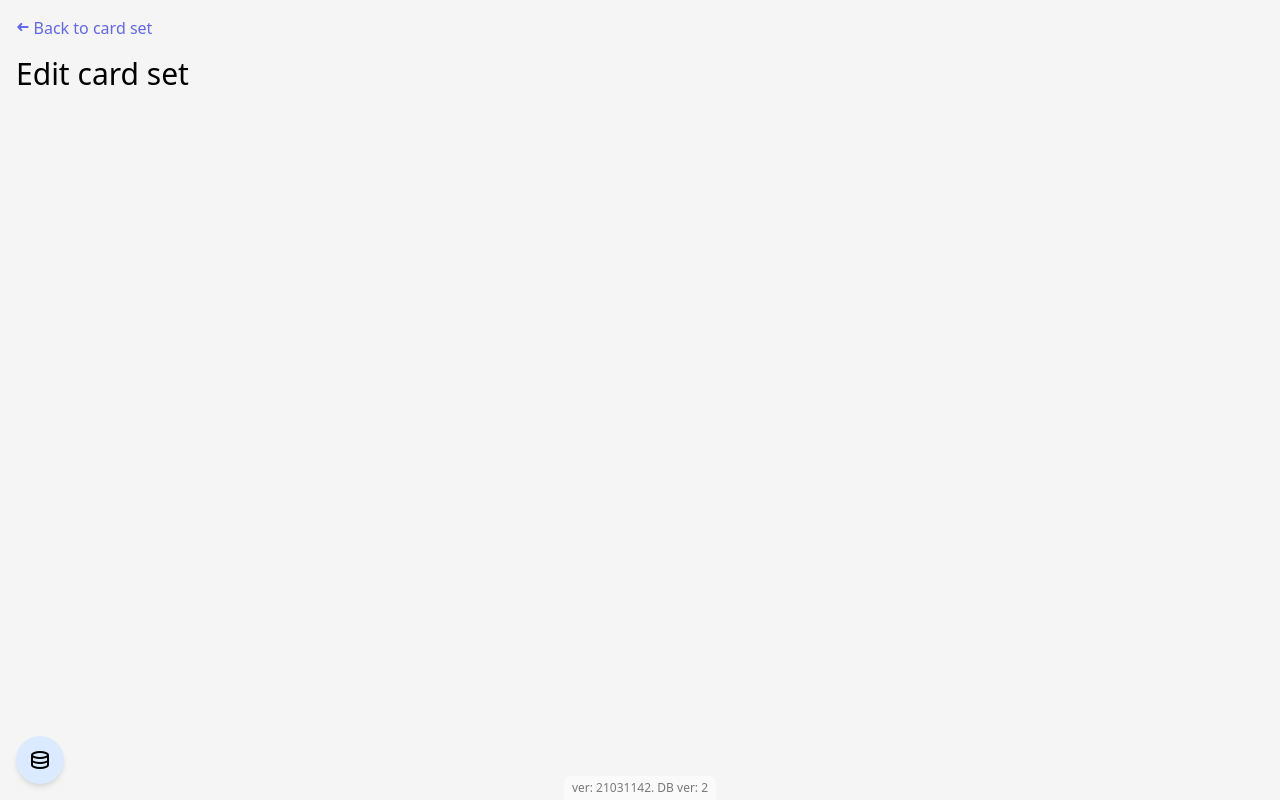
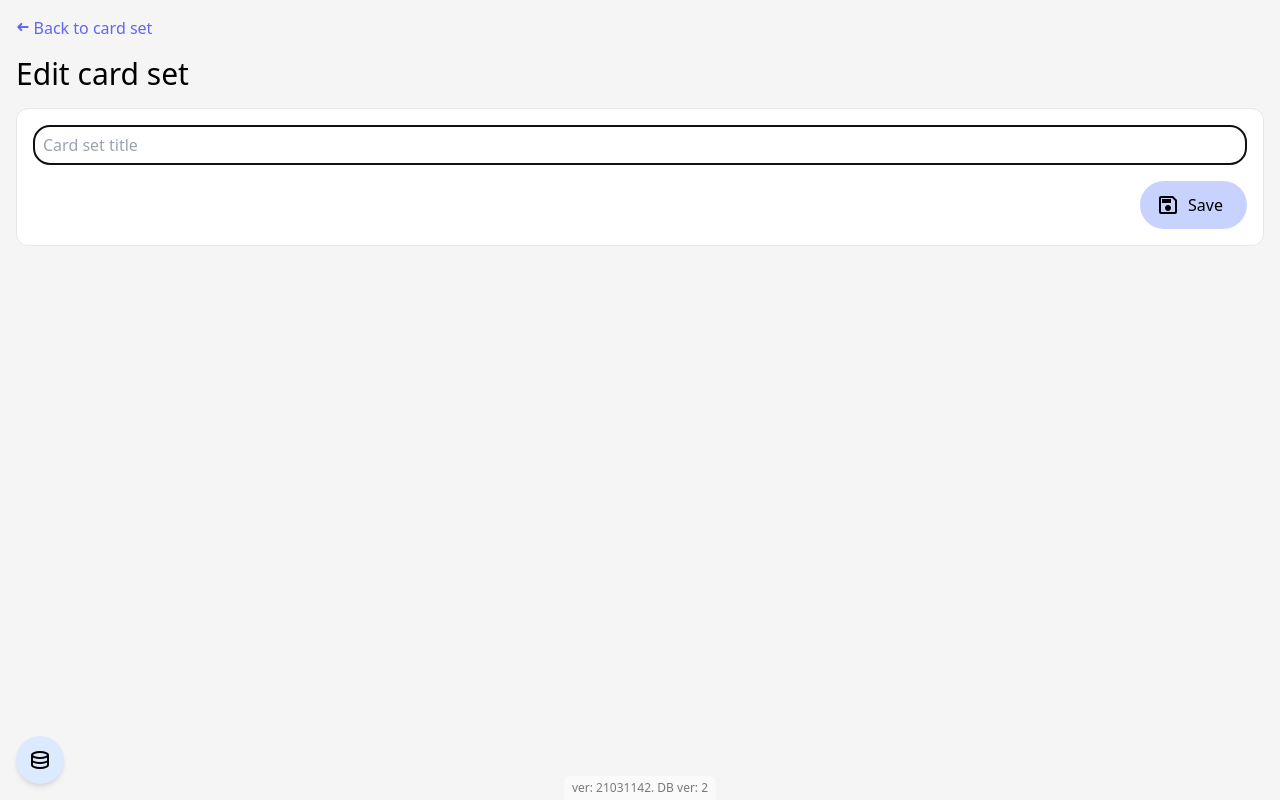
Before and after one commit to sumerokr/memorit-fork, a Vue app: page /sets/1/edit in a window 1280 px wide. Built offline with nearby package versions, Linux system fonts and the light colour scheme.

Commit message:
unified forms

```diff
--- a/src/components/NewCardForm.vue
+++ b/src/components/CardForm.vue
@@ -19,11 +19,11 @@ const emit = defineEmits<{
 
 const front = computed({
   get: () => props.front,
-  set: (value) => emit("update:front", value.trim()),
+  set: (value) => emit("update:front", value),
 });
 const back = computed({
   get: () => props.back,
-  set: (value) => emit("update:back", value.trim()),
+  set: (value) => emit("update:back", value),
 });
 
 const frontEl = ref<HTMLInputElement>();
--- /dev/null
+++ b/src/components/CardSetForm.vue
@@ -0,0 +1,63 @@
+<script setup lang="ts">
+import { ref, watch, computed, onMounted } from "vue";
+import type { CardSet } from "@/domain/card-set";
+import CommonButton from "@/components/CommonButton.vue";
+
+type Props = {
+  title: CardSet["title"];
+  isLoading: boolean;
+};
+
+const props = defineProps<Props>();
+
+const emit = defineEmits<{
+  (e: "update:title", title: Props["title"]): void;
+  (e: "submit"): void;
+}>();
+
+const title = computed({
+  get: () => props.title,
+  set: (value) => emit("update:title", value),
+});
+
+const titleEl = ref<HTMLInputElement>();
+
+onMounted(() => {
+  titleEl.value?.focus();
+});
+
+const onSubmit = async () => {
+  emit("submit");
+};
+
+watch(title, (newTitle) => {
+  if (newTitle === "") {
+    titleEl.value?.focus();
+  }
+});
+</script>
+
+<template>
+  <form class="border rounded-xl mb-4 p-4 bg-white" @submit.prevent="onSubmit">
+    <p class="mb-4">
+      <input
+        v-model="title"
+        id="title"
+        class="leading-5 border-2 rounded-2xl p-2 w-full"
+        type="text"
+        placeholder="Card set title"
+        autocomplete="off"
+        ref="titleEl"
+      />
+    </p>
+    <p class="text-right">
+      <CommonButton
+        before="save"
+        class="bg-indigo-200"
+        type="submit"
+        :disabled="isLoading"
+        >Save</CommonButton
+      >
+    </p>
+  </form>
+</template>
--- a/src/views/CardSetCreateView.vue
+++ b/src/views/CreateCardSetView.vue
@@ -1,13 +1,12 @@
 <script setup lang="ts">
-import { ref, onMounted } from "vue";
+import { ref } from "vue";
 import CardSetList from "@/components/CardSetList.vue";
 import type { CardSetV2 } from "@/domain/card-set";
 import { createCardSetUC } from "@/application/create-card-set";
 import { useAsyncState } from "@vueuse/core";
-import CommonButton from "@/components/CommonButton.vue";
+import CardSetForm from "@/components/CardSetForm.vue";
 
 const title = ref("");
-const titleEl = ref<HTMLInputElement>();
 const createdCardSets = ref<
   (CardSetV2 & {
     cardsCount: number;
@@ -21,6 +20,7 @@ const { isLoading, execute } = useAsyncState(createCardSetUC, null, {
     if (!cardSet) {
       return;
     }
+
     createdCardSets.value.unshift({
       ...cardSet,
       cardsCount: 0,
@@ -28,7 +28,6 @@ const { isLoading, execute } = useAsyncState(createCardSetUC, null, {
     });
 
     title.value = "";
-    titleEl.value?.focus();
   },
 });
 
@@ -37,17 +36,12 @@ const onSubmit = async () => {
     return;
   }
 
-  const trimmed = title.value.trim();
-  if (!trimmed) {
+  if (!title.value) {
     return;
   }
 
-  await execute(0, { title: trimmed });
+  await execute(0, { title: title.value });
 };
-
-onMounted(() => {
-  titleEl.value?.focus();
-});
 </script>
 
 <template>
@@ -61,31 +55,11 @@ onMounted(() => {
 
     <h1 class="text-3xl mb-4">Add new card set</h1>
 
-    <form
-      class="border rounded-xl mb-4 p-4 bg-white"
-      @submit.prevent="onSubmit"
-    >
-      <p class="mb-4">
-        <input
-          v-model="title"
-          id="title"
-          class="leading-5 border-2 rounded-2xl p-2 w-full"
-          type="text"
-          placeholder="Card set title"
-          autocomplete="off"
-          ref="titleEl"
-        />
-      </p>
-      <p class="text-right">
-        <CommonButton
-          before="save"
-          class="bg-indigo-200"
-          type="submit"
-          :disabled="isLoading"
-          >Save
-        </CommonButton>
-      </p>
-    </form>
+    <CardSetForm
+      v-model:title.trim="title"
+      :is-loading="isLoading"
+      @submit="onSubmit"
+    />
 
     <CardSetList :cardSets="createdCardSets" />
   </div>
--- a/src/views/NewCardView.vue
+++ b/src/views/CreateCardView.vue
@@ -4,7 +4,7 @@ import CardList from "@/components/CardList.vue";
 import { useCreateCard } from "@/composables/use-cards";
 import { cardsByCardSetId } from "@/services/cards-storage";
 import type { Card } from "@/domain/card";
-import NewCardForm from "@/components/NewCardForm.vue";
+import NewCardForm from "@/components/CardForm.vue";
 
 type Props = {
   cardSetId: string;
@@ -52,8 +52,8 @@ const onSubmit = async () => {
     <h1 class="text-3xl mb-4">Add new card</h1>
 
     <NewCardForm
-      v-model:front="front"
-      v-model:back="back"
+      v-model:front.trim="front"
+      v-model:back.trim="back"
       :is-loading="isLoading"
       @submit="onSubmit"
     />
--- a/src/views/CardSetEditView.vue
+++ b/src/views/UpdateCardSetView.vue
@@ -1,10 +1,10 @@
 <script setup lang="ts">
-import { ref, nextTick } from "vue";
+import { ref } from "vue";
 import { getCardSetUC } from "@/application/get-card-set";
 import { updateCardSetUC } from "@/application/update-card-set";
 import { useAsyncState } from "@vueuse/core";
 import { useRouter } from "vue-router";
-import CommonButton from "@/components/CommonButton.vue";
+import CardSetForm from "@/components/CardSetForm.vue";
 
 type Props = {
   cardSetId: string;
@@ -15,19 +15,19 @@ const props = defineProps<Props>();
 const router = useRouter();
 
 const title = ref("");
-const titleEl = ref<HTMLInputElement>();
 
-const { isLoading: isGetCardSetLoading, isReady: isGetCardSetReady } =
-  useAsyncState(() => getCardSetUC({ id: props.cardSetId }), null, {
+const { isLoading: isGetCardSetLoading } = useAsyncState(
+  () => getCardSetUC({ id: props.cardSetId }),
+  null,
+  {
     onSuccess: async (data) => {
       if (!data) {
         return;
       }
-      await nextTick();
       title.value = data.title;
-      titleEl.value?.focus();
     },
-  });
+  }
+);
 
 const { isLoading: isUpdateCardSetLoading, execute: updateCardSet } =
   useAsyncState(updateCardSetUC, null, {
@@ -62,31 +62,10 @@ const onSubmit = async () => {
 
     <div v-if="isGetCardSetLoading">Loading...</div>
 
-    <form
-      v-if="isGetCardSetReady"
-      class="border rounded-xl mb-4 p-4 bg-white"
-      @submit.prevent="onSubmit"
-    >
-      <p class="mb-4">
-        <input
-          v-model="title"
-          id="title"
-          class="leading-5 border-2 rounded-2xl p-2 w-full"
-          type="text"
-          placeholder="Card set title"
-          autocomplete="off"
-          ref="titleEl"
-        />
-      </p>
-      <p class="text-right">
-        <CommonButton
-          before="save"
-          class="bg-indigo-200"
-          type="submit"
-          :disabled="isUpdateCardSetLoading"
-          >Save</CommonButton
-        >
-      </p>
-    </form>
+    <CardSetForm
+      v-model:title.trim="title"
+      :is-loading="isUpdateCardSetLoading"
+      @submit="onSubmit"
+    />
   </div>
 </template>
--- a/src/views/CardEditView.vue
+++ b/src/views/UpdateCardView.vue
@@ -2,7 +2,7 @@
 import { ref, computed, watch } from "vue";
 import { useUpdateCard, useGetCard } from "@/composables/use-cards";
 import { cards } from "@/services/cards-storage";
-import NewCardForm from "@/components/NewCardForm.vue";
+import CardForm from "@/components/CardForm.vue";
 
 import router from "@/router";
 
@@ -62,10 +62,10 @@ const onSubmit = async () => {
 
     <div v-if="isGetCardLoading">Loading...</div>
 
-    <NewCardForm
+    <CardForm
       v-if="card"
-      v-model:front="front"
-      v-model:back="back"
+      v-model:front.trim="front"
+      v-model:back.trim="back"
       :is-loading="isUpdateCardLoading"
       @submit="onSubmit"
     />
```
Also changed, not shown: src/router/index.ts (+4 -4 lines).
